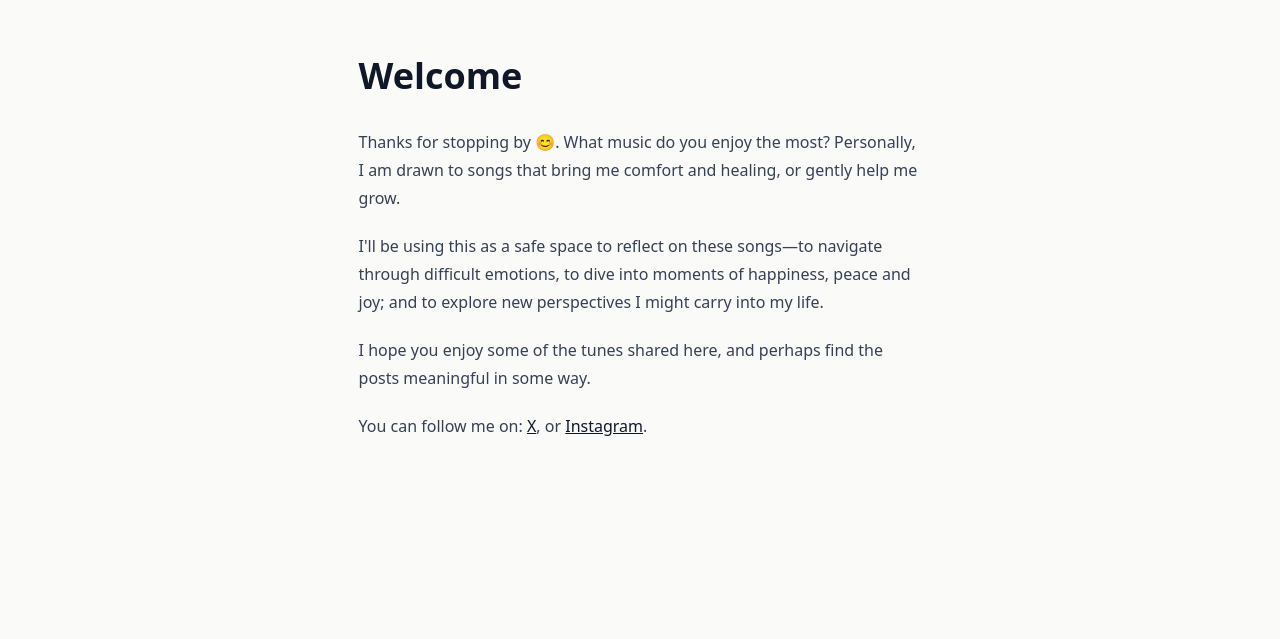
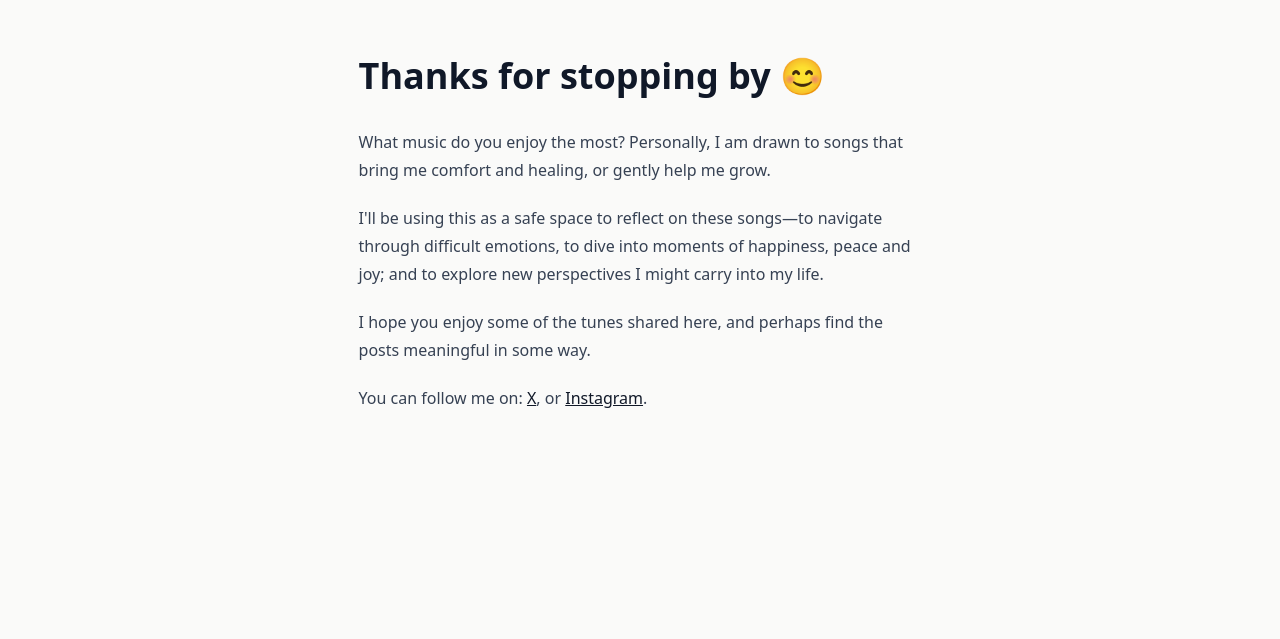
Before and after one commit to benedictfoo/Listening-Refuge, an Astro site: page /about in a window 1280 px wide. Shown: the part 78-717 px from the top of the page. Built offline with nearby package versions, Linux system fonts and the light colour scheme; Astro itself is replaced by a stand-in of ours.

Commit message:
about page title modification

```diff
--- a/src/pages/about.astro
+++ b/src/pages/about.astro
@@ -1,7 +1,7 @@
 ---
 import BaseLayout from "../layouts/BaseLayout.astro";
 import Prose from '../components/Prose.astro';
-const title = "Welcome"
+const title = "Thanks for stopping by 😊"
 const description = "Welcome to Listening Refuge"
 ---
 
@@ -17,7 +17,7 @@ const description = "Welcome to Listening Refuge"
         <div class={`  pb-3`}>
 
 
-            <p>Thanks for stopping by 😊. What music do you enjoy the most? Personally, I am drawn to songs that
+            <p> What music do you enjoy the most? Personally, I am drawn to songs that
                 bring me comfort and healing, or gently help me grow.</p>
 
             <p>I'll be using this as a safe space to reflect on
```
